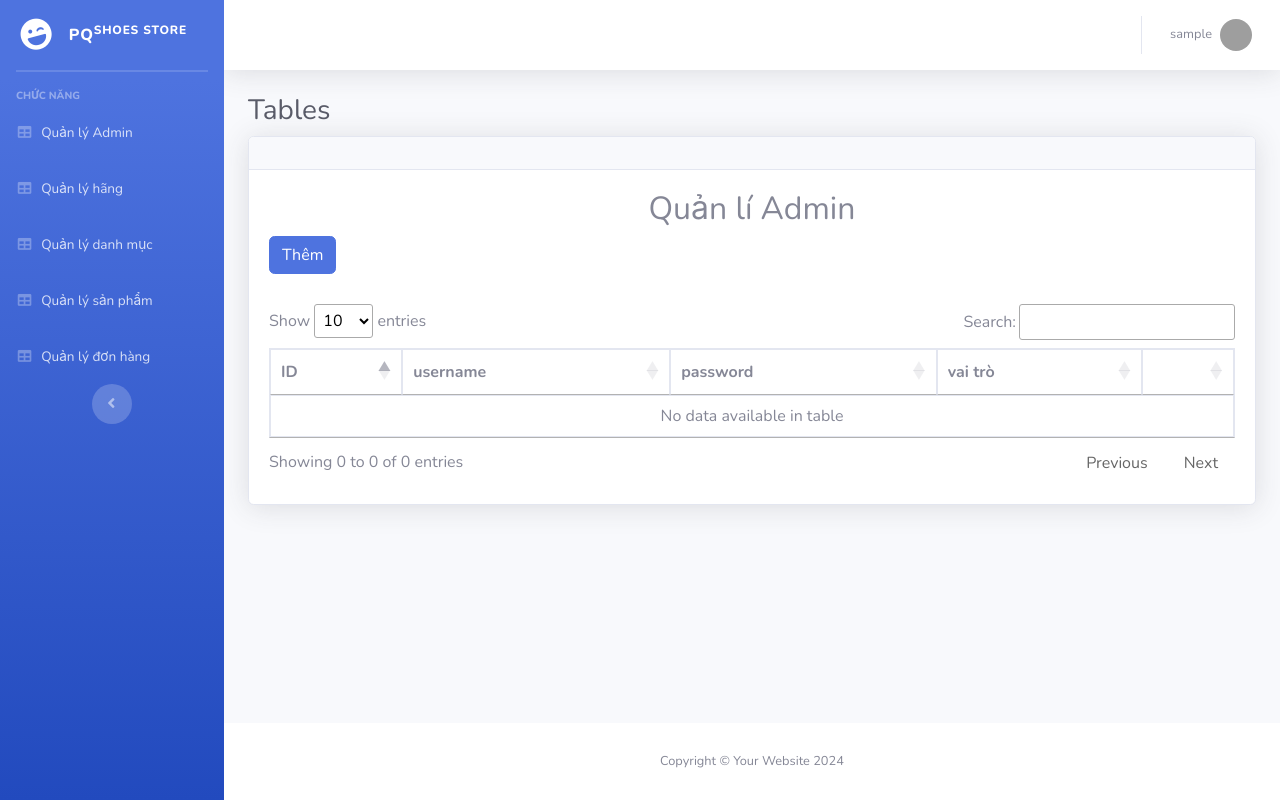
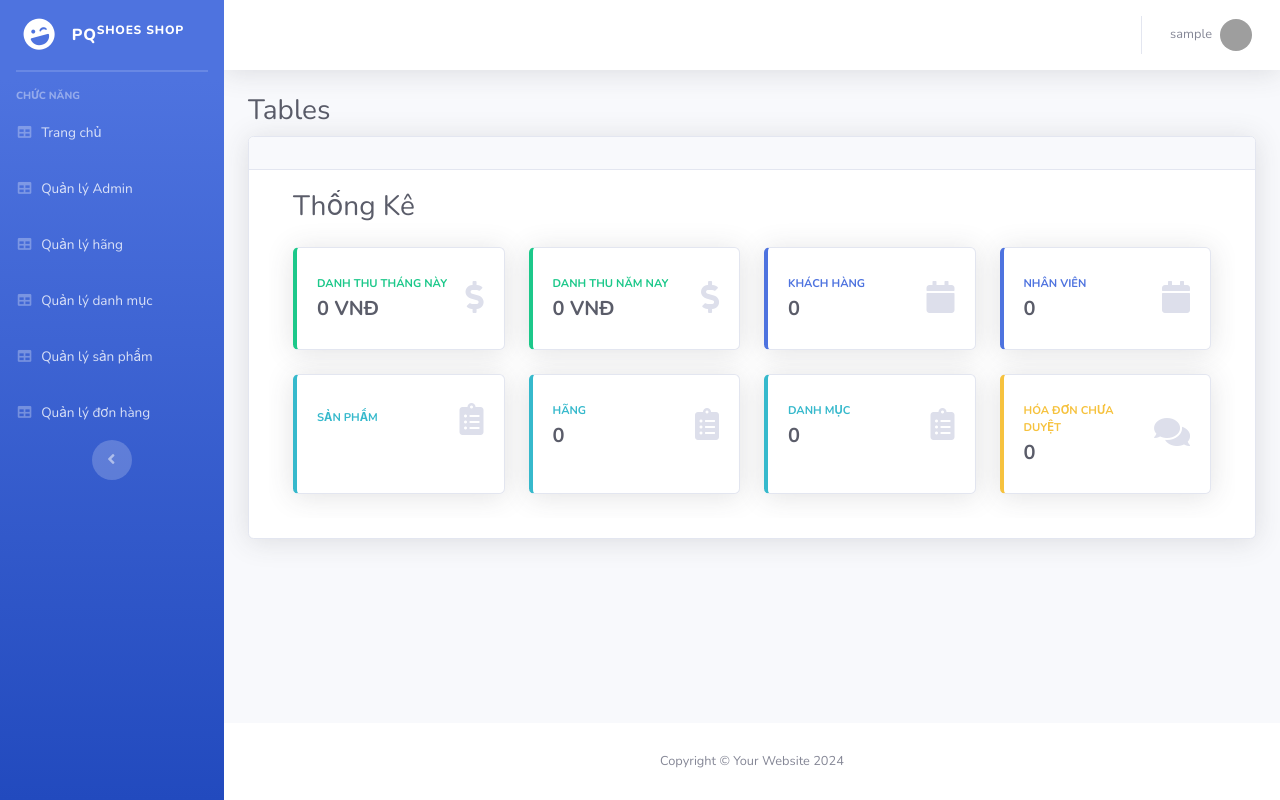
Before and after one commit to ngotanphuoc/adminShopGiay, a PHP site: page /Admin/ in a window 1280 px wide. Run offline with PHP 8.4, Linux system fonts and the light colour scheme; the visitor is signed in with stand-in values (Sample User, id 1); data that the repository does not hold is empty; some libraries are stand-ins or nearby versions; grey boxes are pictures that could not be loaded.

Commit message:
adminShop

```diff
--- /dev/null
+++ b/admin_shop_giay_web/Admin/views/home/list.php
@@ -0,0 +1,165 @@
+ <!-- Begin Page Content -->
+ <div class="container-fluid">
+
+   <!-- Page Heading -->
+   <div class="d-sm-flex align-items-center justify-content-between mb-4">
+     <h1 class="h3 mb-0 text-gray-800">Thống Kê</h1>
+   </div>
+
+   <!-- Content Row -->
+   <div class="row">
+
+     <!-- Earnings (Monthly) Card Example -->
+     <div class="col-xl-3 col-md-6 mb-4">
+       <div class="card border-left-success shadow h-100 py-2">
+         <div class="card-body">
+           <div class="row no-gutters align-items-center">
+             <div class="col mr-2">
+               <div class="text-xs font-weight-bold text-success text-uppercase mb-1">Danh thu tháng này</div>
+               <div class="h5 mb-0 font-weight-bold text-gray-800"><?= number_format($doanhThuThang) ?> VNĐ</div>
+             </div>
+             <div class="col-auto">
+               <i class="fas fa-dollar-sign fa-2x text-gray-300"></i>
+             </div>
+           </div>
+         </div>
+       </div>
+     </div>
+
+     <!-- Earnings (Monthly) Card Example -->
+     <div class="col-xl-3 col-md-6 mb-4">
+       <div class="card border-left-success shadow h-100 py-2">
+         <div class="card-body">
+           <div class="row no-gutters align-items-center">
+             <div class="col mr-2">
+               <div class="text-xs font-weight-bold text-success text-uppercase mb-1">Danh thu năm nay</div>
+               <div class="h5 mb-0 font-weight-bold text-gray-800"><?= number_format($doanhThuNam) ?> VNĐ</div>
+             </div>
+             <div class="col-auto">
+               <i class="fas fa-dollar-sign fa-2x text-gray-300"></i>
+             </div>
+           </div>
+         </div>
+       </div>
+     </div>
+
+     <!-- Earnings (Monthly) Card Example -->
+     <div class="col-xl-3 col-md-6 mb-4">
+      <div class="card border-left-primary shadow h-100 py-2">
+        <a href="?mod=thongtinkhachhang">
+          <div class="card-body">
+            <div class="row no-gutters align-items-center">
+              <div class="col mr-2">
+                <div class="text-xs font-weight-bold text-primary text-uppercase mb-1">Khách hàng</div>
+                <div class="h5 mb-0 font-weight-bold text-gray-800"><?= $soLuongKhachHang ?></div>
+              </div>
+              <div class="col-auto">
+                <i class="fas fa-calendar fa-2x text-gray-300"></i>
+              </div>
+            </div>
+          </div>
+        </a>
+      </div>
+     </div>
+
+     <!-- Earnings (Monthly) Card Example -->
+     <div class="col-xl-3 col-md-6 mb-4">
+       <div class="card border-left-primary shadow h-100 py-2">
+        <a href="?mod=quanliadmin">
+            <div class="card-body">
+              <div class="row no-gutters align-items-center">
+                <div class="col mr-2">
+                  <div class="text-xs font-weight-bold text-primary text-uppercase mb-1">Nhân viên</div>
+                  <div class="h5 mb-0 font-weight-bold text-gray-800"><?= $soLuongNhanVien ?></div>
+                </div>
+                <div class="col-auto">
+                  <i class="fas fa-calendar fa-2x text-gray-300"></i>
+                </div>
+              </div>
+            </div>
+        </a>
+       </div>
+     </div>
+
+
+   </div>
+
+   <div class="row">
+
+   <div class="col-xl-3 col-md-6 mb-4">
+       <div class="card border-left-info shadow h-100 py-2">
+        <a href="?mod=quanlisanpham">
+          <div class="card-body">
+            <div class="row no-gutters align-items-center">
+              <div class="col mr-2">
+                <div class="text-xs font-weight-bold text-info text-uppercase mb-1">Sản phẩm</div>
+                <div class="h5 mb-0 font-weight-bold text-gray-800"><?=$soLuongSanPham?></div>
+              </div>
+              <div class="col-auto">
+                <i class="fas fa-clipboard-list fa-2x text-gray-300"></i>
+              </div>
+            </div>
+          </div>
+        </a>
+      </div>
+    </div>
+
+    <div class="col-xl-3 col-md-6 mb-4">
+       <div class="card border-left-info shadow h-100 py-2">
+        <a href="?mod=quanlihang">
+          <div class="card-body">
+            <div class="row no-gutters align-items-center">
+              <div class="col mr-2">
+                <div class="text-xs font-weight-bold text-info text-uppercase mb-1">Hãng</div>
+                <div class="h5 mb-0 font-weight-bold text-gray-800"><?=$soLuongHang?></div>
+              </div>
+              <div class="col-auto">
+                <i class="fas fa-clipboard-list fa-2x text-gray-300"></i>
+              </div>
+            </div>
+          </div>
+        </a>
+      </div>
+    </div>
+
+    <div class="col-xl-3 col-md-6 mb-4">
+       <div class="card border-left-info shadow h-100 py-2">
+        <a href="?mod=quanlidanhmuc">
+          <div class="card-body">
+            <div class="row no-gutters align-items-center">
+              <div class="col mr-2">
+                <div class="text-xs font-weight-bold text-info text-uppercase mb-1">Danh mục</div>
+                <div class="h5 mb-0 font-weight-bold text-gray-800"><?=$soLuongDanhMuc?></div>
+              </div>
+              <div class="col-auto">
+                <i class="fas fa-clipboard-list fa-2x text-gray-300"></i>
+              </div>
+            </div>
+          </div>
+        </a>
+      </div>
+    </div>
+
+
+     <!-- Pending Requests Card Example -->
+     <div class="col-xl-3 col-md-6 mb-4">
+       <div class="card border-left-warning shadow h-100 py-2">
+        <a href="?mod=quanlidonhang">
+          <div class="card-body">
+            <div class="row no-gutters align-items-center">
+              <div class="col mr-2">
+                <div class="text-xs font-weight-bold text-warning text-uppercase mb-1">Hóa đơn chưa duyệt</div>
+                <div class="h5 mb-0 font-weight-bold text-gray-800"><?= $soLuongDonHangChuaDuyet ?></div>
+              </div>
+              <div class="col-auto">
+                <i class="fas fa-comments fa-2x text-gray-300"></i>
+              </div>
+            </div>
+          </div>
+        </a>
+       </div>
+     </div>
+   </div>
+
+ </div>
+ <!-- /.container-fluid -->
--- a/admin_shop_giay_web/Admin/views/menu.php
+++ b/admin_shop_giay_web/Admin/views/menu.php
@@ -6,7 +6,7 @@
   <div class="sidebar-brand-icon rotate-n-15">
     <i class="fas fa-laugh-wink"></i>
   </div>
-  <div class="sidebar-brand-text mx-3">PQ<sup>Shoes Store</sup></div>
+  <div class="sidebar-brand-text mx-3">PQ<sup>Shoes Shop</sup></div>
 </a>
 
 <!-- Divider -->
@@ -19,6 +19,13 @@
 <div class="sidebar-heading">
   Chức năng
 </div>
+
+<!-- Nav Item - Tables -->
+<li class="nav-item">
+  <a class="nav-link" href="?mod=home">
+    <i class="fas fa-fw fa-table"></i>
+    <span>Trang chủ</span></a>
+</li>
 
 <!-- Nav Item - Pages Collapse Menu -->
 <?php if($_SESSION['role'] == 1){?>
--- a/admin_shop_giay_web/Login/loginView.php
+++ b/admin_shop_giay_web/Login/loginView.php
@@ -7,7 +7,7 @@
         <link rel="stylesheet" href="loginView.css">
         <link rel="stylesheet" href="https://pro.fontawesome.com/releases/v5.10.0/css/all.css">
 
-        <title>Form login unitop.vn</title>
+        <title>Admin</title>
     </head>
     <body>
     <form method="post" action="login.php" class="box">
```
Also changed, not shown: admin_shop_giay_web/Admin/controllers/controller_home_admin.php (deleted, +0 -23 lines), admin_shop_giay_web/Admin/controllers/thongTinKhachHangController.php (added, +15 -0 lines), admin_shop_giay_web/Admin/index.php (+26 -4 lines), admin_shop_giay_web/Admin/models/home_admin.php (deleted, +0 -62 lines), admin_shop_giay_web/Admin/models/thongTinKhachHang.php (added, +8 -0 lines), admin_shop_giay_web/Admin/views/index.php (+22 -2 lines), admin_shop_giay_web/Admin/views/khachhang/list.php (added, +39 -0 lines).
